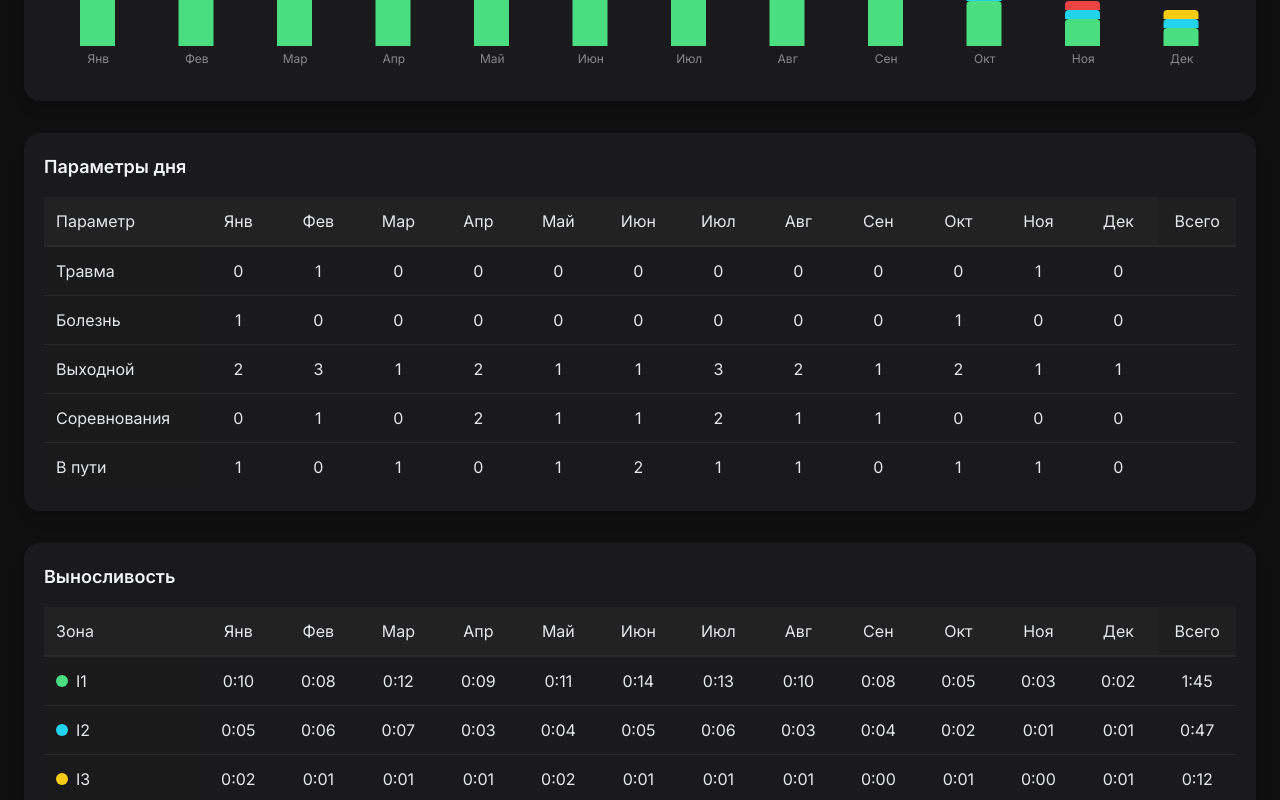
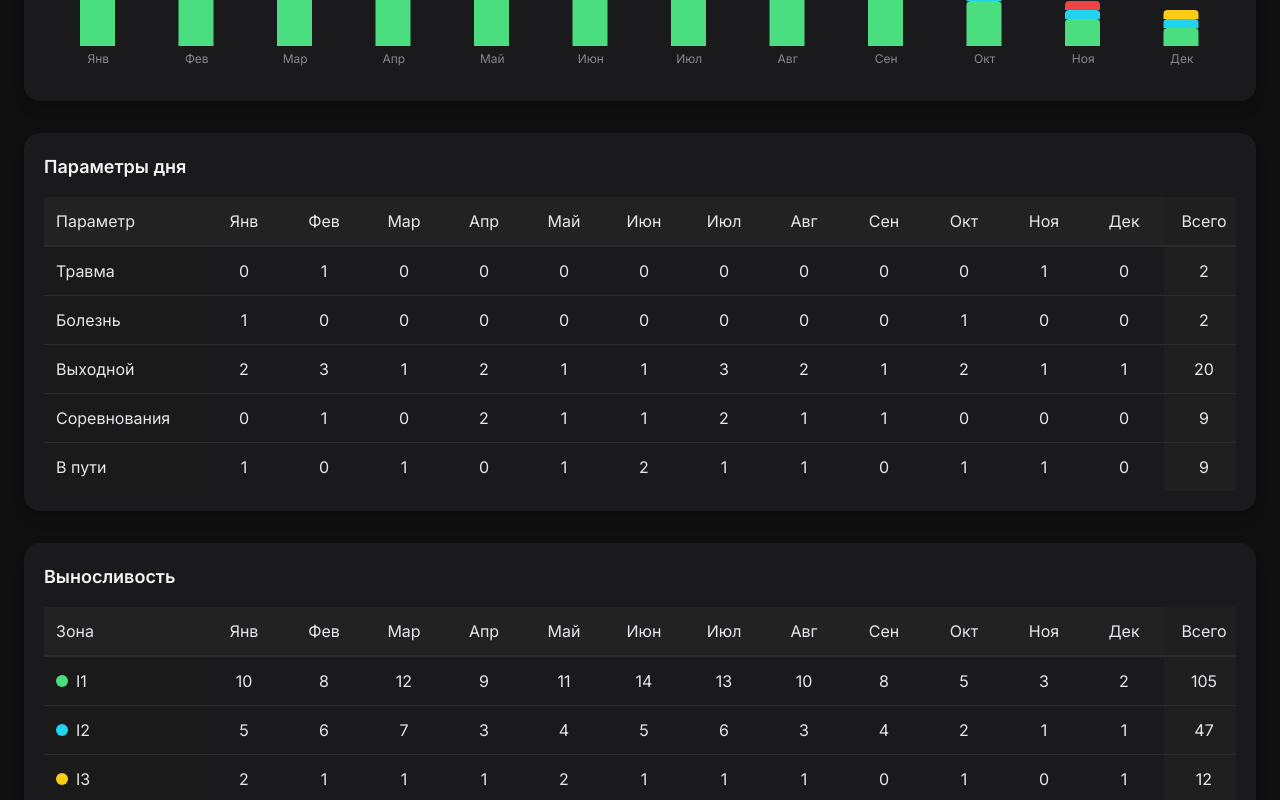
Before and after one commit to mbaliabin/dagbook-test, a React (Vite) app in the folder fasx-frontend/: page /statistics in a window 1280 px wide. Shown: the part 640-1440 px from the top of the page. Built offline with nearby package versions, Linux system fonts and the light colour scheme.

Commit message:
Доработка StatisticsPage.tsx 281

```diff
--- a/fasx-frontend/src/pages/StatisticsPage.tsx
+++ b/fasx-frontend/src/pages/StatisticsPage.tsx
@@ -2,7 +2,6 @@ import React, { useRef } from "react";
 import { useNavigate, useLocation } from "react-router-dom";
 import dayjs from "dayjs";
 import "dayjs/locale/ru";
-import weekOfYear from "dayjs/plugin/weekOfYear";
 import {
   Home,
   BarChart3,
@@ -13,11 +12,18 @@ import {
   Calendar,
   ChevronDown,
 } from "lucide-react";
-import { BarChart, Bar, XAxis, Tooltip, ResponsiveContainer } from "recharts";
+import {
+  BarChart,
+  Bar,
+  XAxis,
+  Tooltip,
+  ResponsiveContainer,
+} from "recharts";
 import { DateRange } from "react-date-range";
 import { ru } from "date-fns/locale";
 import "react-date-range/dist/styles.css";
 import "react-date-range/dist/theme/default.css";
+import weekOfYear from "dayjs/plugin/weekOfYear";
 
 dayjs.extend(weekOfYear);
 dayjs.locale("ru");
@@ -60,23 +66,17 @@ export default function StatsPage() {
   ];
 
   const formatTime = (minutes: number) => {
-    if (reportType === "Общий отчет") {
-      const h = Math.floor(minutes / 60);
-      const m = minutes % 60;
-      return `${h}:${m.toString().padStart(2, "0")}`;
-    }
-    return minutes;
+    const h = Math.floor(minutes / 60);
+    const m = minutes % 60;
+    return `${h}:${m.toString().padStart(2, "0")}`;
   };
 
   const computeWeekColumns = () => {
-    const startOfYear = dayjs().startOf("year");
-    const endOfYear = dayjs().endOf("year");
+    const today = dayjs();
+    const currentWeek = today.week();
+    const currentYear = today.year();
     const weeks: string[] = [];
-    let current = startOfYear;
-    while (current.isBefore(endOfYear) || current.isSame(endOfYear, "week")) {
-      weeks.push(`${current.week()} / ${current.year()}`);
-      current = current.add(1, "week");
-    }
+    for (let i = 1; i <= currentWeek; i++) weeks.push(`${i} / ${currentYear}`);
     return weeks;
   };
 
@@ -104,24 +104,23 @@ export default function StatsPage() {
     return months;
   };
 
-  const filteredColumns = computeColumns();
+  const filteredMonths = computeColumns();
 
-  // Подгоняем данные под колонки
   const filteredEnduranceZones = enduranceZones.map((zone) => {
-    const sliceLength = Math.min(zone.months.length, filteredColumns.length);
+    const sliceLength = Math.min(zone.months.length, filteredMonths.length);
     return {
       ...zone,
       months: zone.months.slice(0, sliceLength),
-      total: zone.months.slice(0, sliceLength).reduce((a,b)=>a+b,0),
+      total: zone.months.slice(0, sliceLength).reduce((a,b) => a+b,0),
     };
   });
 
   const filteredMovementTypes = movementTypes.map((m) => {
-    const sliceLength = Math.min(m.months.length, filteredColumns.length);
+    const sliceLength = Math.min(m.months.length, filteredMonths.length);
     return {
       ...m,
       months: m.months.slice(0, sliceLength),
-      total: m.months.slice(0, sliceLength).reduce((a,b)=>a+b,0),
+      total: m.months.slice(0, sliceLength).reduce((a,b) => a+b,0),
     };
   });
 
@@ -148,9 +147,54 @@ export default function StatsPage() {
     });
   };
 
+  // --- Таблица в отдельном компоненте для выравнивания ---
+  const TableSection: React.FC<{ table: any; index: number }> = ({ table, index }) => {
+    const weekColWidth = 80;
+    const monthColWidth = 100;
+    const yearColWidth = 80;
+    const leftColWidth = 160;
+    const totalColWidth = 80;
+
+    const colWidth = periodType === 'week' ? weekColWidth : periodType === 'month' ? monthColWidth : periodType === 'year' ? yearColWidth : monthColWidth;
+    const computedMinWidth = Math.max(900, filteredMonths.length * colWidth + leftColWidth + totalColWidth);
+
+    return (
+      <div className="bg-[#1a1a1d] p-5 rounded-2xl shadow-lg">
+        <h2 className="text-lg font-semibold text-gray-100 mb-4">{table.title}</h2>
+        <div ref={scrollRefs[index]} className="overflow-x-auto" onScroll={(e)=>handleScroll(e,index)}>
+          <div style={{ minWidth: computedMinWidth }} className="transition-all duration-300">
+            <div className="flex bg-[#222] border-b border-[#2a2a2a] sticky top-0 box-border z-10">
+              <div className="p-3 font-medium sticky left-0 bg-[#222] z-20" style={{ width: leftColWidth }}>
+                {table.title==="Параметры дня"?"Параметр":table.title==="Выносливость"?"Зона":"Тип активности"}
+              </div>
+              {filteredMonths.map((m, idx)=>(
+                <div key={m+"-h-"+idx} className="p-3 text-center box-border font-medium flex-none" style={{ width: colWidth }}>{m}</div>
+              ))}
+              <div className="p-3 text-center font-medium bg-[#1f1f1f] box-border flex-none" style={{ width: totalColWidth }}>Всего</div>
+            </div>
+            <div>
+              {table.data.map((row:any,j:number)=>(
+                <div key={j} className="flex border-t border-[#2a2a2a] hover:bg-[#252525]/60 transition">
+                  <div className="p-3 sticky left-0 bg-[#1a1a1a] z-10 flex items-center gap-2" style={{ width: leftColWidth }}>
+                    {row.color && <span className="inline-block w-3 h-3 rounded-full" style={{backgroundColor: row.color}}></span>}
+                    <div className="truncate">{row.param}</div>
+                  </div>
+                  {filteredMonths.map((val:number,k:number)=>(
+                    <div key={k} className="p-3 text-center box-border flex-none" style={{ width: colWidth }}>{row.months[k] ?? 0}</div>
+                  ))}
+                  <div className="p-3 text-center bg-[#1f1f1f] flex-none" style={{ width: totalColWidth }}>{row.total ?? (row.months ? row.months.reduce((a:number,b:number)=>a+b,0) : 0)}</div>
+                </div>
+              ))}
+            </div>
+          </div>
+        </div>
+      </div>
+    );
+  };
+
   return (
-    <div className="min-h-screen bg-[#0f0f0f] text-gray-200 p-6 w-full flex justify-center">
-      <div className="w-full max-w-[1400px] space-y-8">
+    <div className="min-h-screen bg-[#0f0f0f] text-gray-200 p-6 w-full">
+      <div className="w-full space-y-8">
 
         {/* Header */}
         <div className="flex flex-col md:flex-row md:items-center md:justify-between gap-4 mb-4 w-full">
@@ -236,19 +280,19 @@ export default function StatsPage() {
           <h2 className="text-lg font-semibold mb-4 text-gray-100">Зоны выносливости</h2>
           <div className="h-64">
             <ResponsiveContainer width="100%" height="100%">
-              <BarChart data={filteredColumns.map((col,i)=>{
-                const data:any = { label: col };
-                filteredEnduranceZones.forEach(zone => data[zone.zone] = zone.months[i] ?? 0);
+              <BarChart data={filteredMonths.map((month, i) => {
+                const data: any = { month };
+                filteredEnduranceZones.forEach((zone) => data[zone.zone] = zone.months[i] ?? 0);
                 return data;
               })} barSize={35}>
-                <XAxis dataKey="label" axisLine={false} tickLine={false} tick={{ fill:"#888", fontSize:12 }} />
-                <Tooltip content={({active,payload}:any)=>{
-                  if(active && payload && payload.length){
+                <XAxis dataKey="month" axisLine={false} tickLine={false} tick={{ fill: "#888", fontSize: 12 }} />
+                <Tooltip content={({ active, payload }: any) => {
+                  if (active && payload && payload.length) {
                     return (
                       <div className="bg-[#1e1e1e] border border-[#333] px-3 py-2 rounded-xl text-xs text-gray-300 shadow-md">
-                        {payload.map((p:any)=>(
+                        {payload.map((p: any) => (
                           <p key={p.dataKey} className="mt-1">
-                            <span className="inline-block w-3 h-3 mr-1 rounded-full" style={{backgroundColor:p.fill}}></span>
+                            <span className="inline-block w-3 h-3 mr-1 rounded-full" style={{ backgroundColor: p.fill }}></span>
                             {p.dataKey}: {formatTime(p.value)}
                           </p>
                         ))}
@@ -257,7 +301,7 @@ export default function StatsPage() {
                   }
                   return null;
                 }}/>
-                {filteredEnduranceZones.map(zone=>(
+                {filteredEnduranceZones.map((zone) => (
                   <Bar key={zone.zone} dataKey={zone.zone} stackId="a" fill={zone.color} radius={[4,4,0,0]} />
                 ))}
               </BarChart>
@@ -267,46 +311,17 @@ export default function StatsPage() {
 
         {/* Таблицы */}
         {[
-          { title: "Параметры дня", data:[
+          { title: "Параметры дня", data: [
             { param: "Травма", months: [0,1,0,0,0,0,0,0,0,0,1,0] },
             { param: "Болезнь", months: [1,0,0,0,0,0,0,0,0,1,0,0] },
             { param: "Выходной", months: [2,3,1,2,1,1,3,2,1,2,1,1] },
             { param: "Соревнования", months: [0,1,0,2,1,1,2,1,1,0,0,0] },
             { param: "В пути", months: [1,0,1,0,1,2,1,1,0,1,1,0] },
-          ]},
-          { title: "Выносливость", data: filteredEnduranceZones.map(z=>({ param:z.zone, months:z.months, total:z.total, color:z.color }))},
-          { title: "Формы активности", data: filteredMovementTypes.map(m=>({ param:m.type, months:m.months, total:m.total })),
-        }].map((table,i)=>(
-          <div key={i} className="bg-[#1a1a1d] p-5 rounded-2xl shadow-lg">
-            <h2 className="text-lg font-semibold text-gray-100 mb-4">{table.title}</h2>
-            <div ref={scrollRefs[i]} className="overflow-x-auto" onScroll={(e)=>handleScroll(e,i)}>
-              <div className="min-w-[900px]">
-                {/* Заголовки */}
-                <div className="flex bg-[#222] border-b border-[#2a2a2a] sticky top-0 box-border z-10">
-                  <div className="p-3 font-medium sticky left-0 bg-[#222] z-20 w-40">{table.title==="Параметры дня"?"Параметр":table.title==="Выносливость"?"Зона":"Тип активности"}</div>
-                  {filteredColumns.map((m,j)=>(
-                    <div key={j} className="flex-1 min-w-[80px] p-3 text-center font-medium box-border">{m}</div>
-                  ))}
-                  <div className="w-20 p-3 text-center font-medium bg-[#1f1f1f] box-border">Всего</div>
-                </div>
-                {/* Данные */}
-                <div>
-                  {table.data.map((row:any,j:number)=>(
-                    <div key={j} className="flex border-t border-[#2a2a2a] hover:bg-[#252525]/60 transition">
-                      <div className="p-3 sticky left-0 bg-[#1a1a1a] z-10 w-40 flex items-center gap-2">
-                        {row.color && <span className="inline-block w-3 h-3 rounded-full" style={{backgroundColor: row.color}}></span>}
-                        {row.param}
-                      </div>
-                      {row.months.map((val:number,k:number)=>(
-                        <div key={k} className="flex-1 min-w-[80px] p-3 text-center">{(table.title==="Выносливость" || table.title==="Формы активности") ? formatTime(val) : val}</div>
-                      ))}
-                      <div className="w-20 p-3 text-center font-medium">{(table.title==="Выносливость" || table.title==="Формы активности") ? formatTime(row.total) : row.total}</div>
-                    </div>
-                  ))}
-                </div>
-              </div>
-            </div>
-          </div>
+          ] },
+          { title: "Выносливость", data: filteredEnduranceZones.map(z=>({ param: z.zone, months: z.months, total: z.total, color: z.color })) },
+          { title: "Формы активности", data: filteredMovementTypes.map(m=>({ param: m.type, months: m.months, total: m.total })) }
+        ].map((table,i)=>(
+          <TableSection key={i} table={table} index={i} />
         ))}
 
       </div>
```
